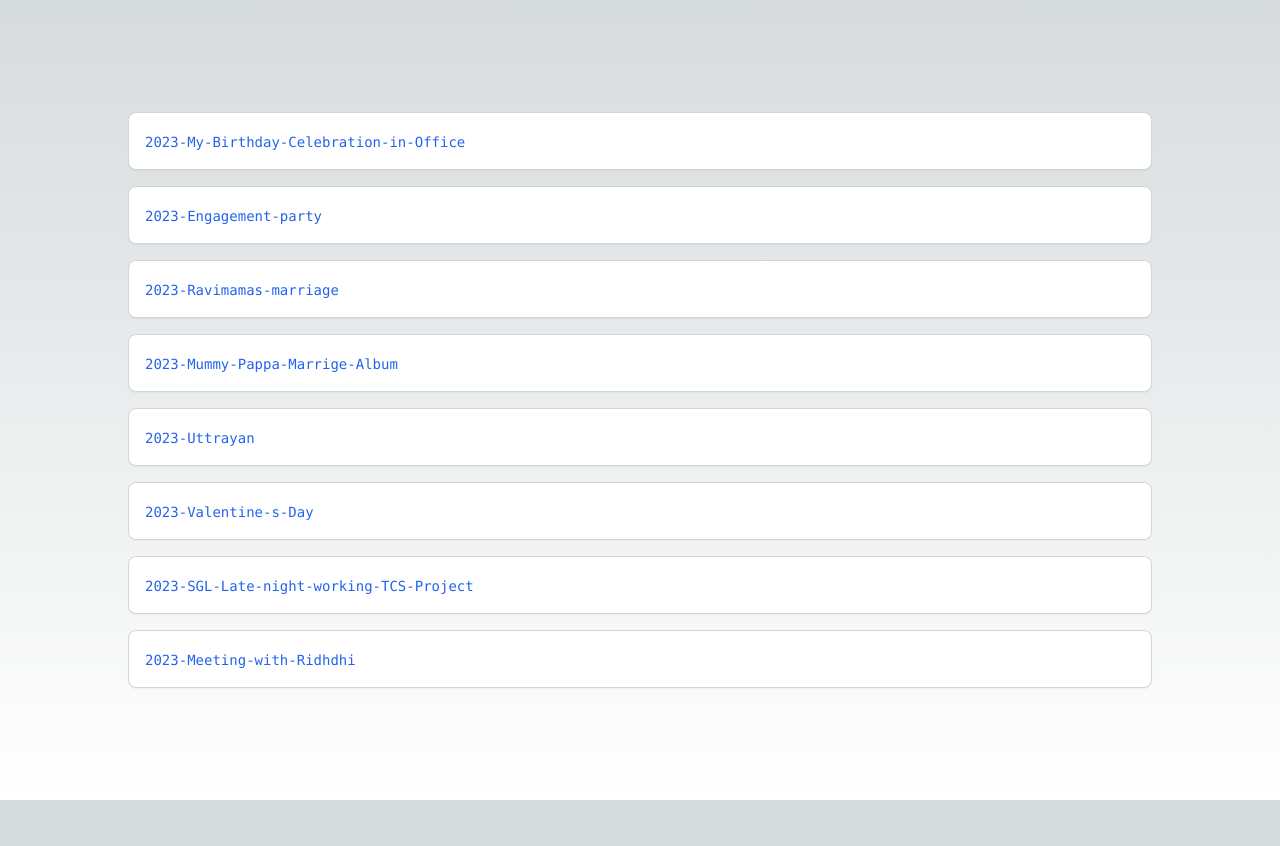
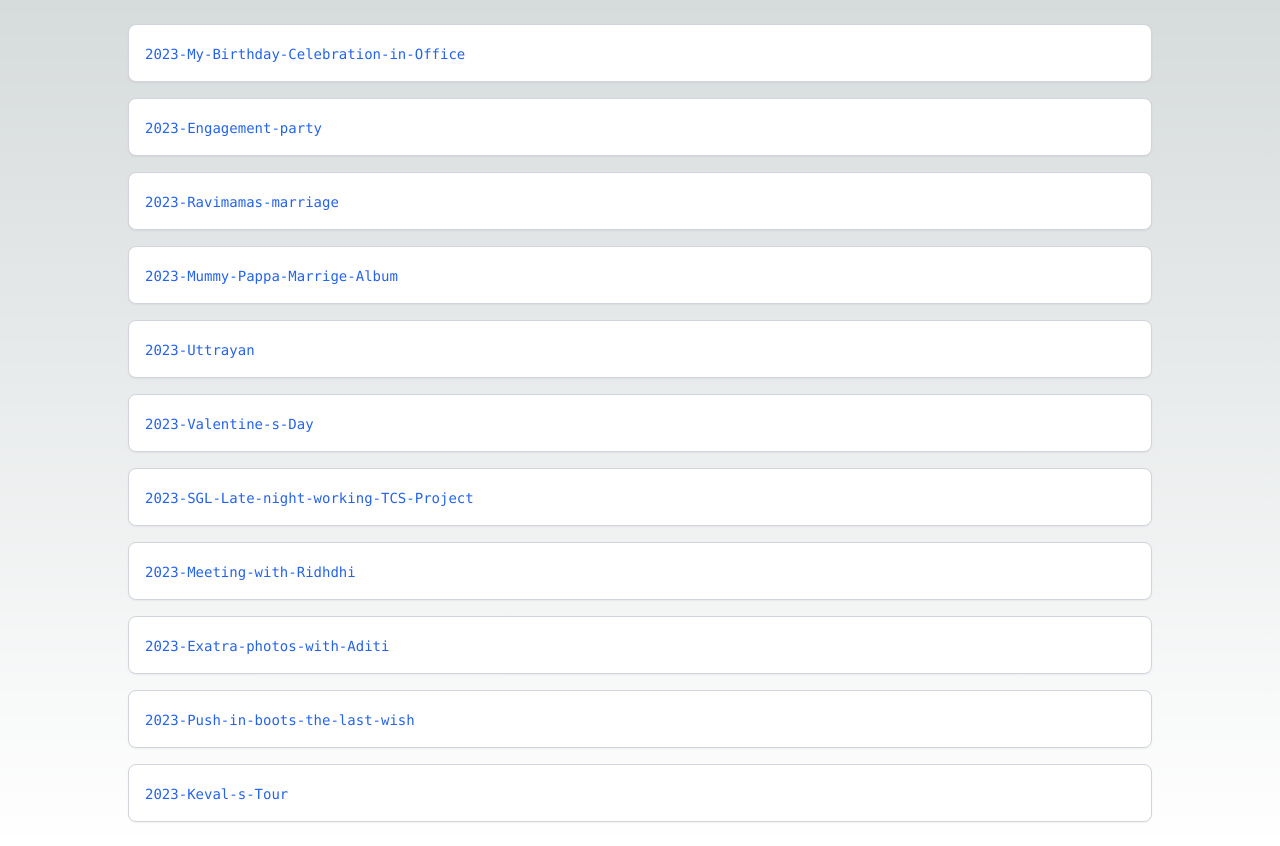
Before and after one commit to FamilyWebsites/nextjs_image_gallary_test_5, a Next.js app: page / in a window 1280 px wide. Before the commit the page ends 800 px from the top, so only its background shows below. Built offline with nearby package versions, Linux system fonts and the light colour scheme.

Commit message:
Update page.tsx

```diff
--- a/src/app/page.tsx
+++ b/src/app/page.tsx
@@ -7,7 +7,10 @@ export default function Home() {
     '2023-Uttrayan',
     '2023-Valentine-s-Day',
     '2023-SGL-Late-night-working-TCS-Project',
-    '2023-Meeting-with-Ridhdhi'
+    '2023-Meeting-with-Ridhdhi',
+    '2023-Exatra-photos-with-Aditi',
+    '2023-Push-in-boots-the-last-wish',
+    '2023-Keval-s-Tour'
   ];
 
 return (
```
